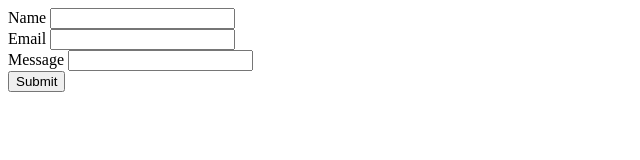
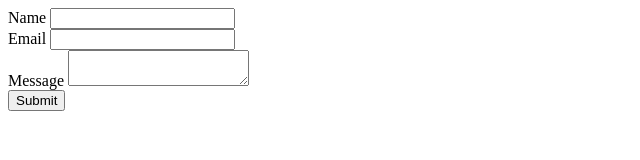
Before and after one commit to magzhanmyktybay/Assignment4-forms-and-validation, a plain HTML site: page index.html in a window 1280 px wide. Shown: the whole page, without its empty margins (0-640 px from the left). Drawn offline with Linux system fonts and the light colour scheme.

Commit message:
Part 1 Task 0

```diff
--- a/index.html
+++ b/index.html
@@ -3,6 +3,7 @@
 <head>
     <meta charset="UTF-8">
     <meta name="viewport" content="width=device-width, initial-scale=1.0">
+    <link rel="stylesheet" href="css/style.css">
     <title>Basic HTML Forms</title>
 </head>
 <body>
@@ -17,7 +18,7 @@
         </div>
         <div>
             <label>Message</label>
-            <input type="textarea">
+            <textarea></textarea>
         </div>
         <button type="submit">Submit</button>
     </form>
```
Also changed, not shown: images/image.png.
